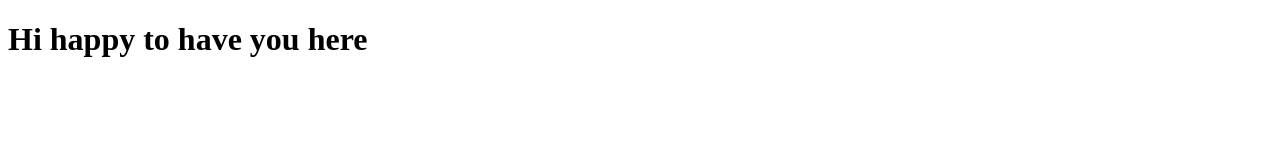
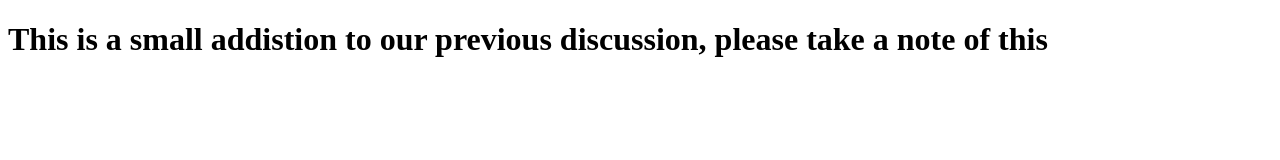
Before and after one commit to uditvarma21/my-net, a plain HTML site: page site/index.html in a window 1280 px wide. Drawn offline with Linux system fonts and the light colour scheme.

Commit message:
addition.

```diff
--- a/site/index.html
+++ b/site/index.html
@@ -6,6 +6,6 @@
 	<title>Hi and Welcome</title>
 </head>
 <body>
-<h1>Hi happy to have you here</h1>
+<h1>This is a small addistion to our previous discussion, please take a note of this</h1>
 </body>
 </html>
```
